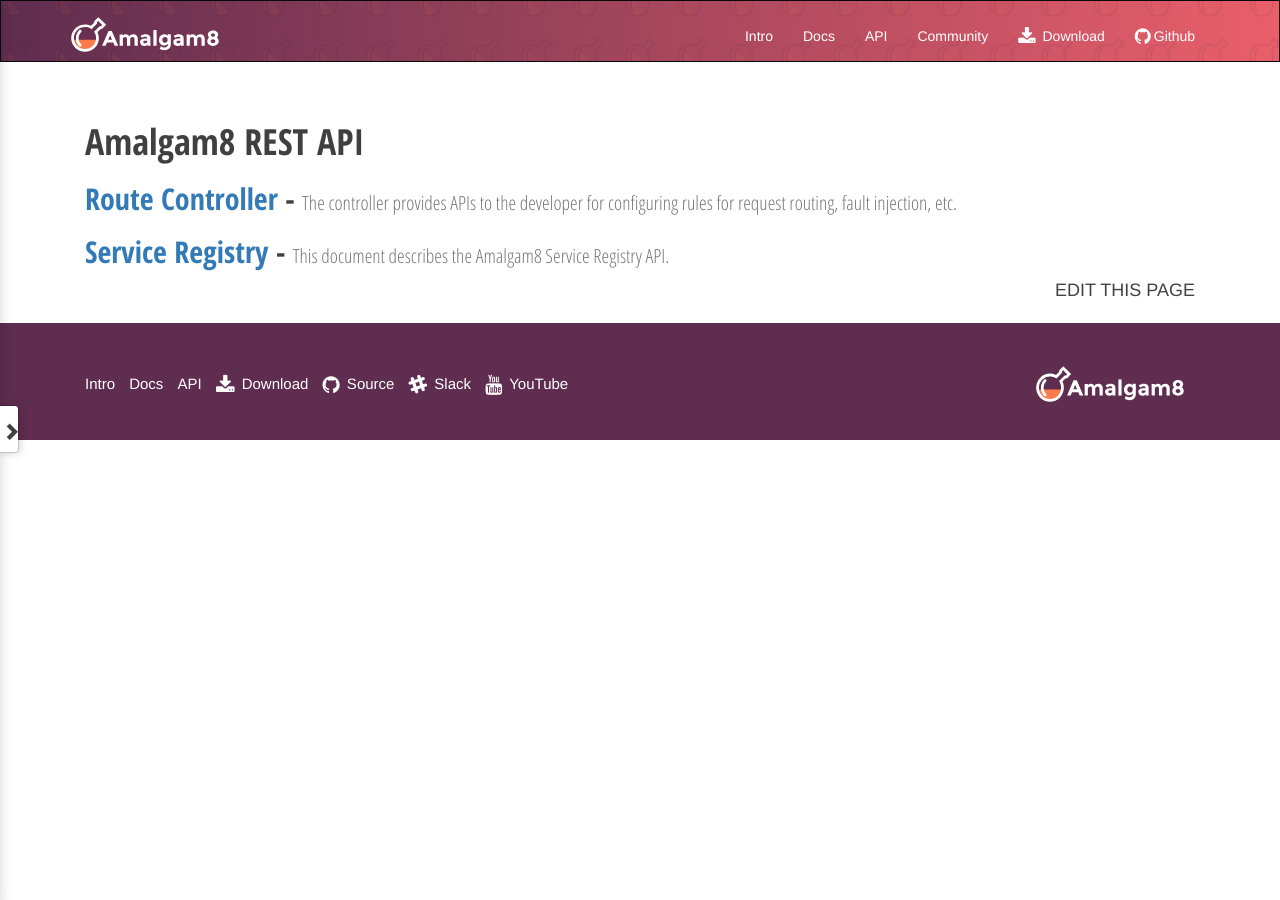
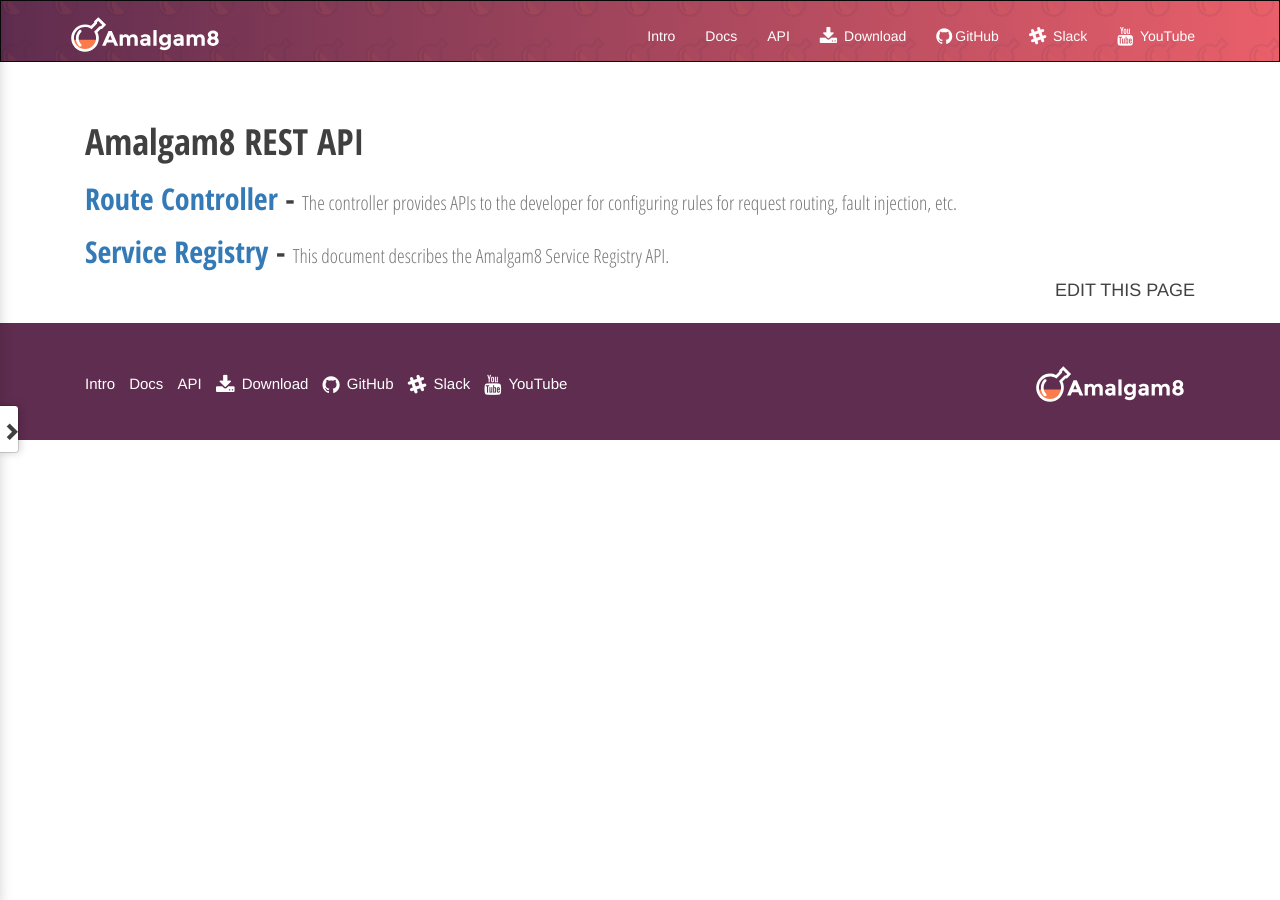
Before and after one commit to amalgam8/amalgam8.github.io, a Jekyll site: the page built from _api/index.html, in a window 1280 px wide. Built offline with Jekyll 4.4.1, drawn with Linux system fonts in a browser that asks for light colours; nearby versions of some CDN libraries; comment, search, counter and statistics services are not loaded.

Commit message:
make list of items in header and footer nav bar consistent

```diff
--- a/_includes/footer.html
+++ b/_includes/footer.html
@@ -1,6 +1,5 @@
 <footer class="site-footer">
   <div class="wrapper">
-
 
 
     <div class="footer-col-wrapper">
@@ -9,8 +8,9 @@
           <li><a href="/docs/what-is-amalgam8/">Intro</a></li>
           <li><a href="/docs">Docs</a></li>
           <li><a href="/api/">API</a></li>
-          <li><a href="https://github.com/amalgam8/amalgam8">{% include icon-github.html username=site.github_username %}</a></li>
-          <li><img class="icon" src="/assets/Slack_Mark_White_Web.png" alt="slack logo"> <a href="https://amalgam8-slack-invite.mybluemix.net">amalgam8 on slack</a></li>
+          <li><a href="https://github.com/amalgam8/amalgam8/releases">Download</a></li>
+          <li><a href="https://github.com/amalgam8/amalgam8">GitHub</a></li>
+          <li><a href="https://amalgam8-slack-invite.mybluemix.net">Slack</a></li>
           <li><a href="https://www.youtube.com/channel/UCExjqs56z0HZN-Ce-BJgNmg">YouTube</a></li>
         </ul>
       </div>
--- a/_layouts/bootstrap.html
+++ b/_layouts/bootstrap.html
@@ -45,9 +45,10 @@
             <li><a href="/docs/what-is-amalgam8/">Intro</a></li>
             <li><a href="/docs/">Docs</a></li>
             <li><a href="/api/">API</a></li>
-            <li><a href="https://amalgam8.slack.com/">Community</a></li>
             <li><a href="https://github.com/{{site.github_username}}/amalgam8/releases"><i class="fa fa-lg fa-download"></i> Download</a></li>
-            <li><a href="https://github.com/{{site.github_username}}/amalgam8"><i class="fa fa-lg fa-github"></i>Github</a></li>
+            <li><a href="https://github.com/{{site.github_username}}/amalgam8"><i class="fa fa-lg fa-github"></i>GitHub</a></li>
+            <li><a href="https://amalgam8-slack-invite.mybluemix.net"><i class="fa fa-lg fa-slack"></i> Slack</a></li>
+            <li><a href="https://www.youtube.com/channel/UCExjqs56z0HZN-Ce-BJgNmg"><i class="fa fa-lg fa-youtube"></i> YouTube</a></li>
           </ul>
         </div><!--/.nav-collapse -->
       </div>
@@ -72,7 +73,7 @@
                   <li><a href="/docs/">Docs</a></li>
                   <li><a href="/api/">API</a></li>
                   <li><a href="https://github.com/amalgam8/amalgam8/releases"><i class="fa fa-lg fa-download"></i> Download</a></li>
-                  <li><a href="https://github.com/amalgam8"><i class="fa fa-lg fa-github"></i> Source</a></li>
+                  <li><a href="https://github.com/amalgam8"><i class="fa fa-lg fa-github"></i> GitHub</a></li>
                   <li><a href="https://amalgam8-slack-invite.mybluemix.net"><i class="fa fa-lg fa-slack"></i> Slack</a></li>
                   <li><a href="https://www.youtube.com/channel/UCExjqs56z0HZN-Ce-BJgNmg"><i class="fa fa-lg fa-youtube"></i> YouTube</a></li>
                 </ul>
```
